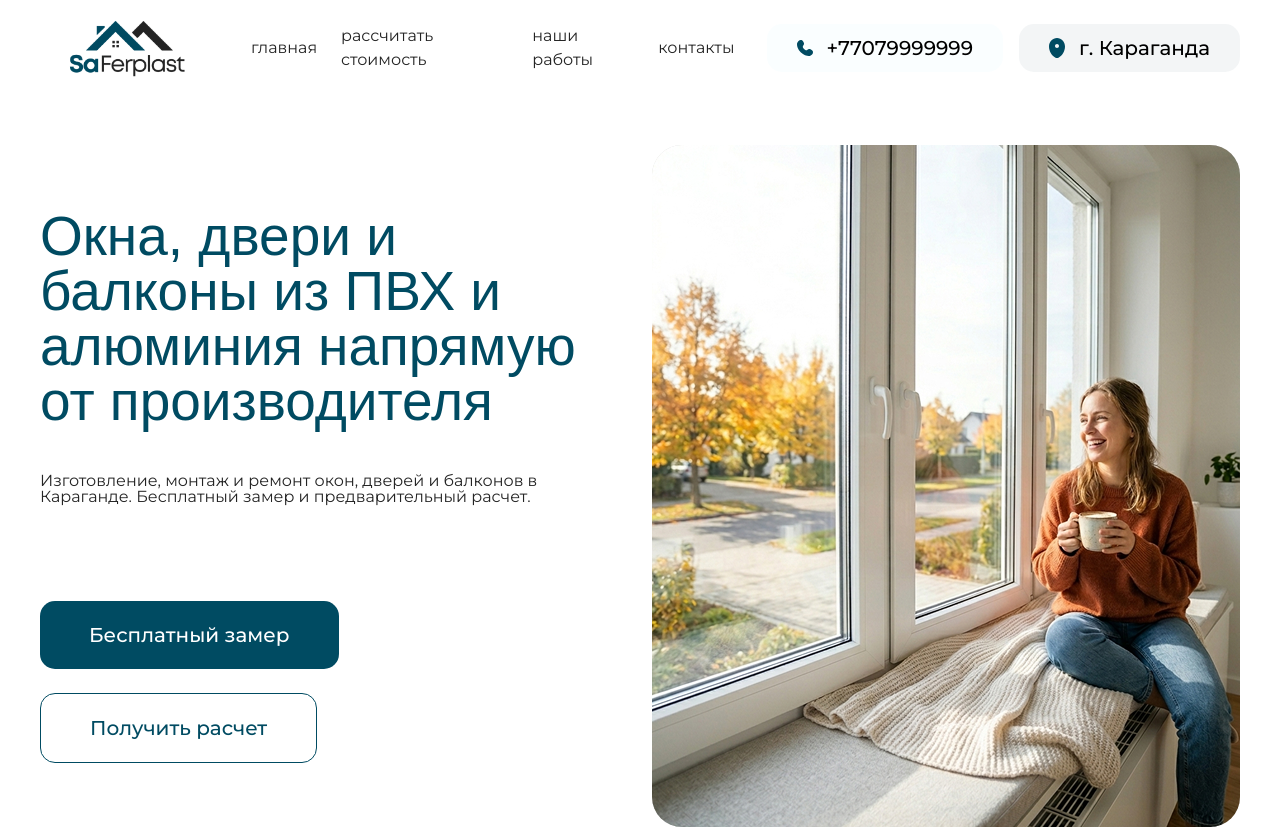
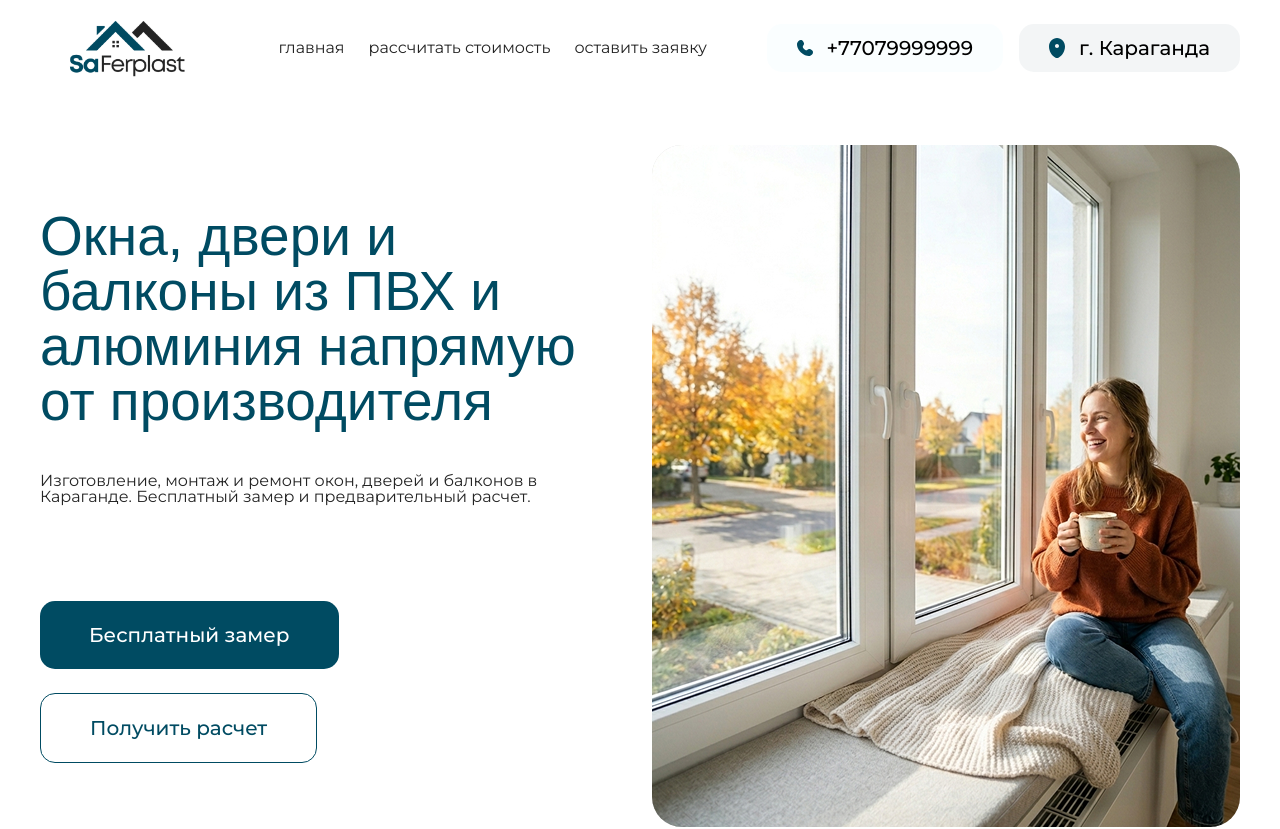
Before and after one commit to bullbashechka/saferplast, a Next.js app: page / in a window 1280 px wide. Shown: the top 829 px of the page. Built offline with nearby package versions, Linux system fonts and the light colour scheme; a web font is replaced by a local one.

Commit message:
fix(01-01): rewire first-screen navigation to shared content
- source header navigation links from the first-screen content contract
- remove dead first-screen anchor targets in favor of real page sections

```diff
--- a/src/features/landing/first-screen.tsx
+++ b/src/features/landing/first-screen.tsx
@@ -1,18 +1,12 @@
 import { HeroSection } from "@/features/landing/hero-section";
+import { firstScreenContent } from "@/features/landing/first-screen-content";
 import { SiteHeader } from "@/features/landing/site-header";
-
-const navigationLinks = [
-  { href: "#top", label: "главная" },
-  { href: "#calculator", label: "рассчитать стоимость" },
-  { href: "#projects", label: "наши работы" },
-  { href: "#contacts", label: "контакты" },
-];
 
 export function FirstScreen() {
   return (
     <section className="min-h-screen bg-white" id="top">
       <div className="mx-auto flex min-h-screen max-w-[90rem] flex-col px-[2rem] pt-[0.9375rem] lg:px-[2.5rem]">
-        <SiteHeader navigationLinks={navigationLinks} />
+        <SiteHeader navigationLinks={firstScreenContent.navigationLinks} />
         <HeroSection />
       </div>
     </section>
```
